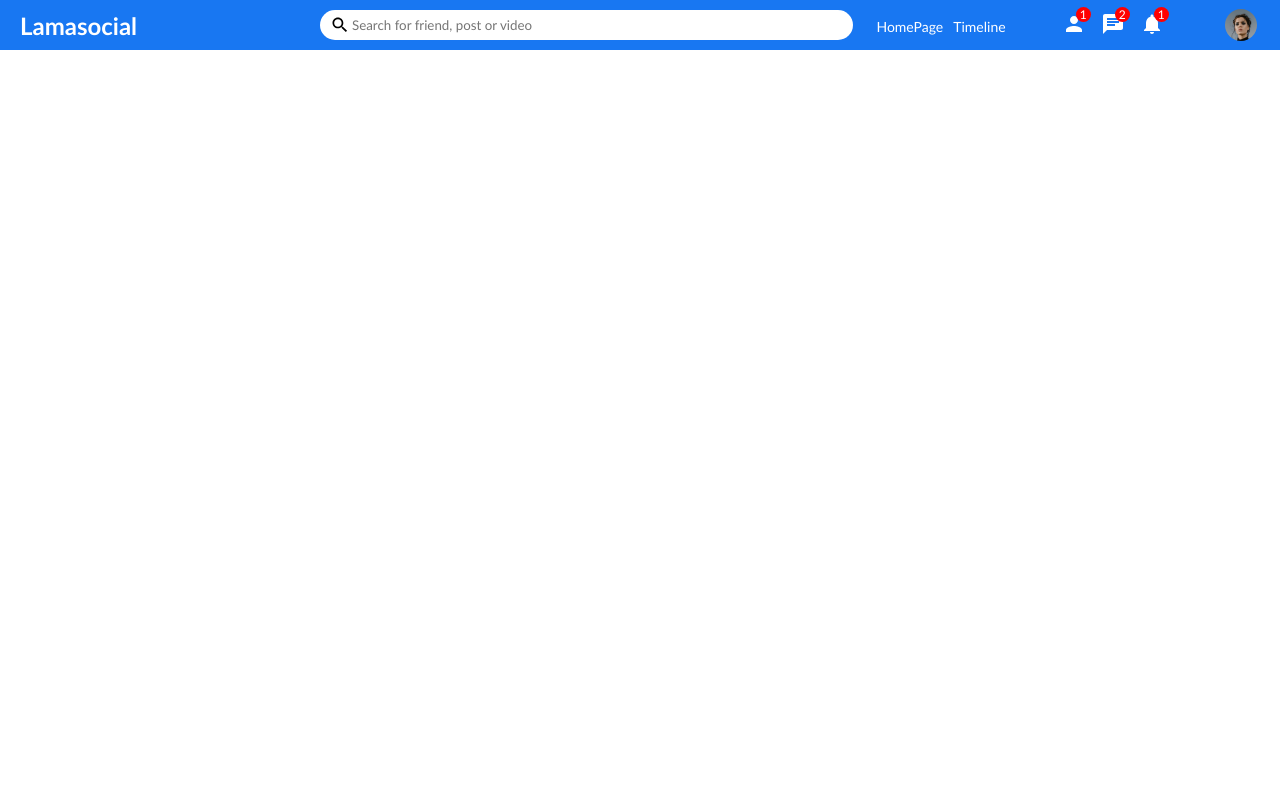
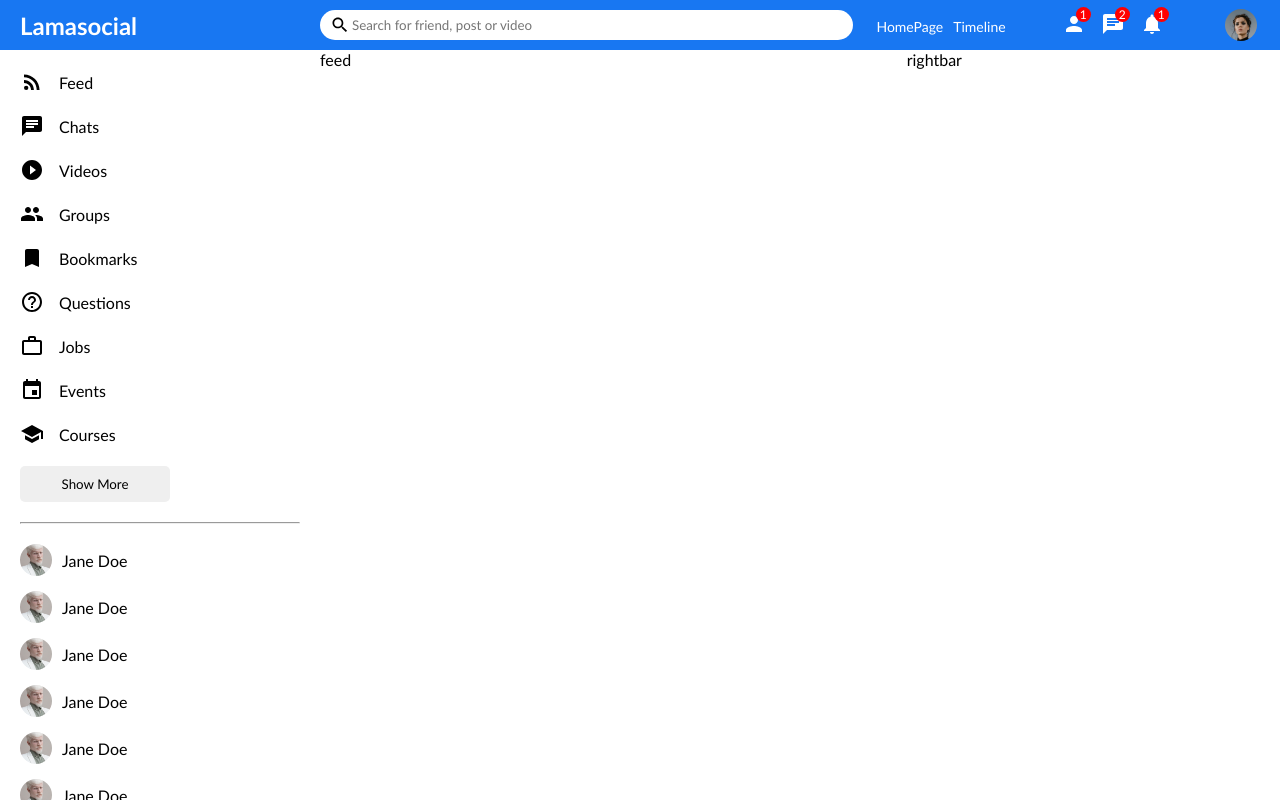
Before and after one commit to woodyshekinah/The-Blogging-Social-App, a React (Vite) app in the folder The Blogging Social App/: page / in a window 1280 px wide. Built offline with nearby package versions, Linux system fonts and the light colour scheme.

Commit message:
Created the side bar and styled it

```diff
--- /dev/null
+++ b/The Blogging Social App/src/Components/topbar/feed/Feed.jsx
@@ -0,0 +1,10 @@
+import React from 'react'
+import './feed.css'
+
+export default function Feed() {
+  return (
+    <div className='feed'>
+        feed
+    </div>
+  )
+}
--- /dev/null
+++ b/The Blogging Social App/src/Components/topbar/feed/feed.css
@@ -0,0 +1,4 @@
+.feed {
+    flex: 5.5;
+
+}
--- /dev/null
+++ b/The Blogging Social App/src/Components/topbar/rightbar/Rightbar.jsx
@@ -0,0 +1,10 @@
+import React from "react";
+import "./rightbar.css"
+
+export default function Rightbar() {
+    return (
+        <div className="rightbar">
+           rightbar
+        </div>
+    )
+}
--- /dev/null
+++ b/The Blogging Social App/src/Components/topbar/rightbar/rightbar.css
@@ -0,0 +1,3 @@
+.rightbar {
+    flex: 3.5;
+}
--- /dev/null
+++ b/The Blogging Social App/src/Components/topbar/sidebar/Sidebar.jsx
@@ -0,0 +1,94 @@
+import React from "react";
+import "./sidebar.css"
+import { RssFeed, Chat, PlayCircleFilledOutlined, Group, Bookmark, HelpOutline, WorkOutline, Event, School } from '@mui/icons-material'
+
+export default function Sidebar() {
+    return (
+        <div className="Sidebar">
+            <div className="sidebarWrapper">
+                <ul className="sidebarList">
+                    <li className="sidebarListItem">
+                        <RssFeed className="sidebarIcon"/>
+                        <span className="sidebarListItemText">Feed</span>
+                    </li>
+                    <li className="sidebarListItem">
+                        <Chat className="sidebarIcon"/>
+                        <span className="sidebarListItemText">Chats</span>
+                    </li>
+                    <li className="sidebarListItem">
+                        <PlayCircleFilledOutlined className="sidebarIcon"/>
+                        <span className="sidebarListItemText">Videos</span>
+                    </li>
+                    <li className="sidebarListItem">
+                        <Group className="sidebarIcon"/>
+                        <span className="sidebarListItemText">Groups</span>
+                    </li>
+                    <li className="sidebarListItem">
+                        <Bookmark className="sidebarIcon"/>
+                        <span className="sidebarListItemText">Bookmarks</span>
+                    </li>
+                    <li className="sidebarListItem">
+                        <HelpOutline className="sidebarIcon"/>
+                        <span className="sidebarListItemText">Questions</span>
+                    </li>
+                    <li className="sidebarListItem">
+                        <WorkOutline className="sidebarIcon"/>
+                        <span className="sidebarListItemText">Jobs</span>
+                    </li>
+                    <li className="sidebarListItem">
+                        <Event className="sidebarIcon"/>
+                        <span className="sidebarListItemText">Events</span>
+                    </li>
+                    <li className="sidebarListItem">
+                        <School className="sidebarIcon"/>
+                        <span className="sidebarListItemText">Courses</span>
+                    </li>
+                </ul>
+                <button className="sidebarButton">Show More</button>
+                <hr className="sidebarHr"/>
+                <ul className="sidebarFriendList">
+                    <li className="sidebarFriend">
+                        <img className='sidebarFriendImg' src="../src/images/person/2.jpeg" alt="" />
+                        <span className="sidebarFriendName">Jane Doe</span>
+                    </li>
+                    <li className="sidebarFriend">
+                        <img className='sidebarFriendImg' src="../src/images/person/2.jpeg" alt="" />
+                        <span className="sidebarFriendName">Jane Doe</span>
+                    </li>
+                    <li className="sidebarFriend">
+                        <img className='sidebarFriendImg' src="../src/images/person/2.jpeg" alt="" />
+                        <span className="sidebarFriendName">Jane Doe</span>
+                    </li>
+                    <li className="sidebarFriend">
+                        <img className='sidebarFriendImg' src="../src/images/person/2.jpeg" alt="" />
+                        <span className="sidebarFriendName">Jane Doe</span>
+                    </li>
+                    <li className="sidebarFriend">
+                        <img className='sidebarFriendImg' src="../src/images/person/2.jpeg" alt="" />
+                        <span className="sidebarFriendName">Jane Doe</span>
+                    </li>
+                    <li className="sidebarFriend">
+                        <img className='sidebarFriendImg' src="../src/images/person/2.jpeg" alt="" />
+                        <span className="sidebarFriendName">Jane Doe</span>
+                    </li>
+                    <li className="sidebarFriend">
+                        <img className='sidebarFriendImg' src="../src/images/person/2.jpeg" alt="" />
+                        <span className="sidebarFriendName">Jane Doe</span>
+                    </li>
+                    <li className="sidebarFriend">
+                        <img className='sidebarFriendImg' src="../src/images/person/2.jpeg" alt="" />
+                        <span className="sidebarFriendName">Jane Doe</span>
+                    </li>
+                    <li className="sidebarFriend">
+                        <img className='sidebarFriendImg' src="../src/images/person/2.jpeg" alt="" />
+                        <span className="sidebarFriendName">Jane Doe</span>
+                    </li>
+                    <li className="sidebarFriend">
+                        <img className='sidebarFriendImg' src="../src/images/person/2.jpeg" alt="" />
+                        <span className="sidebarFriendName">Jane Doe</span>
+                    </li>
+                </ul>
+            </div>
+        </div>
+    )
+}
--- /dev/null
+++ b/The Blogging Social App/src/Components/topbar/sidebar/sidebar.css
@@ -0,0 +1,69 @@
+.Sidebar {
+    flex: 3;
+    height: calc(100vh - 50px);
+    overflow-y: scroll;
+}
+
+::-webkit-scrollbar {
+    width: 5px;
+}
+
+::-webkit-scrollbar-track {
+    background-color: #f1f1f1;
+}
+
+::-webkit-scrollbar-thumb {
+    background-color: rgb(179, 179, 179);
+}
+
+.sidebarWrapper {
+    padding: 20px;
+}
+
+.sidebarList {
+    padding: 0;
+    margin: 0;
+    list-style: none;
+}
+
+.sidebarListItem {
+    display: flex;
+    align-items: center;
+    margin-bottom: 20px;
+}
+
+.sidebarIcon {
+    margin-right: 15px;
+}
+
+.sidebarButton {
+    width: 150px;
+    border: none;
+    padding: 10px;
+    border-radius: 5px;
+    font-weight: 500;
+}
+
+.sidebarHr {
+    margin: 20px 0;
+}
+
+.sidebarFriendList {
+    margin: 0;
+    list-style: none;
+    padding: 0;
+}
+
+.sidebarFriend {
+    display: flex;
+    align-items: center;
+    margin-bottom: 15px;
+}
+
+.sidebarFriendImg {
+    width: 32px;
+    height: 32px;
+    border-radius: 50%;
+    margin-right: 10px;
+    object-fit: cover;
+}
--- a/The Blogging Social App/src/Pages/home/home.css
+++ b/The Blogging Social App/src/Pages/home/home.css
@@ -0,0 +1,4 @@
+.homeContainer {
+    display: flex;
+    width:100%;
+}
--- a/The Blogging Social App/src/Pages/home/home.jsx
+++ b/The Blogging Social App/src/Pages/home/home.jsx
@@ -1,8 +1,20 @@
-import React from "react";
-import Topbar from "../../Components/topbar/Topbar";
+import React from "react"
+import Topbar from "../../Components/topbar/Topbar"
+import Sidebar from "../../Components/topbar/sidebar/Sidebar"
+import Feed from "../../Components/topbar/feed/Feed"
+import Rightbar from "../../Components/topbar/rightbar/Rightbar"
+import "./home.css"
+
 
 export default function Home() {
     return (
+        <>
         <Topbar />
+        <div className="homeContainer">
+        <Sidebar/>
+        <Feed />
+        <Rightbar />
+        </div>
+        </>
     )
 }
```
